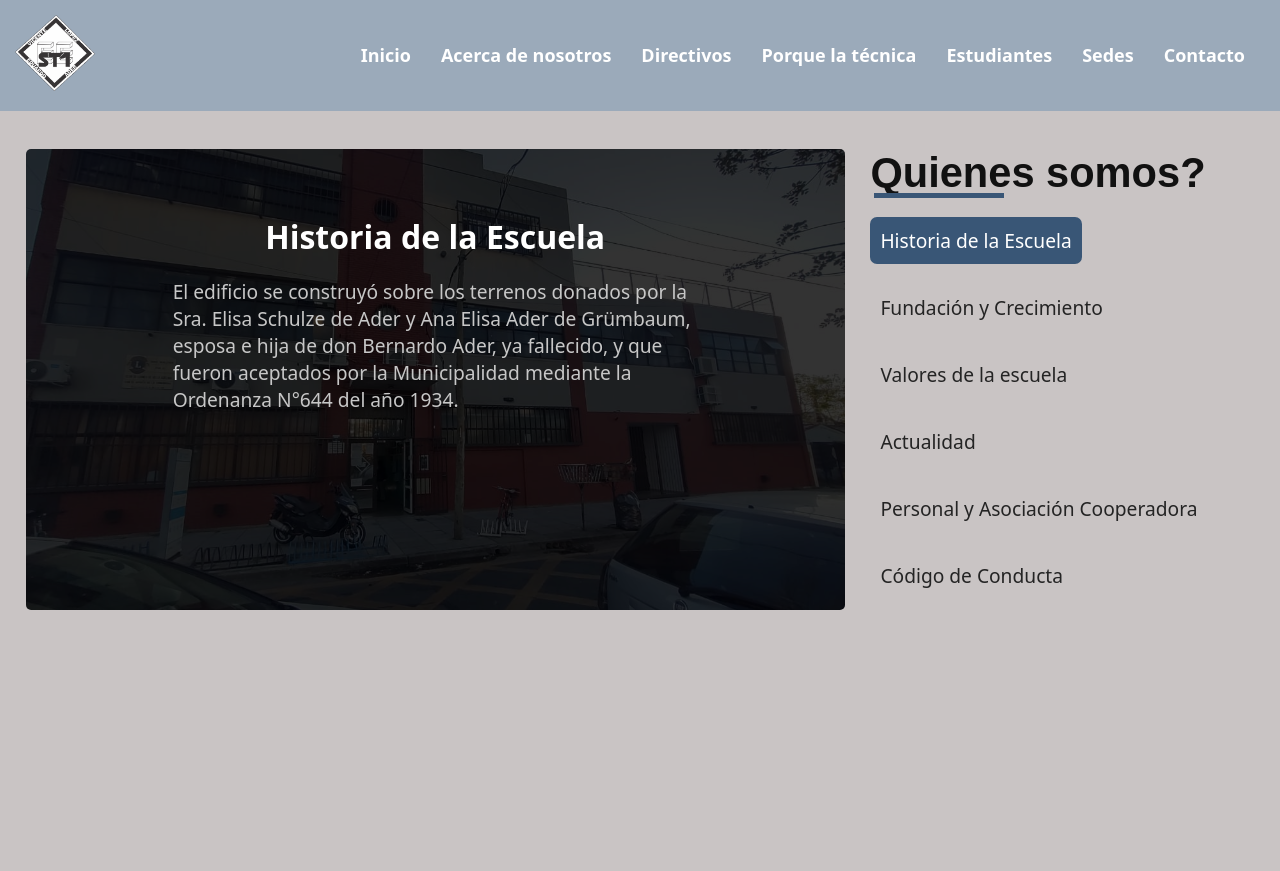
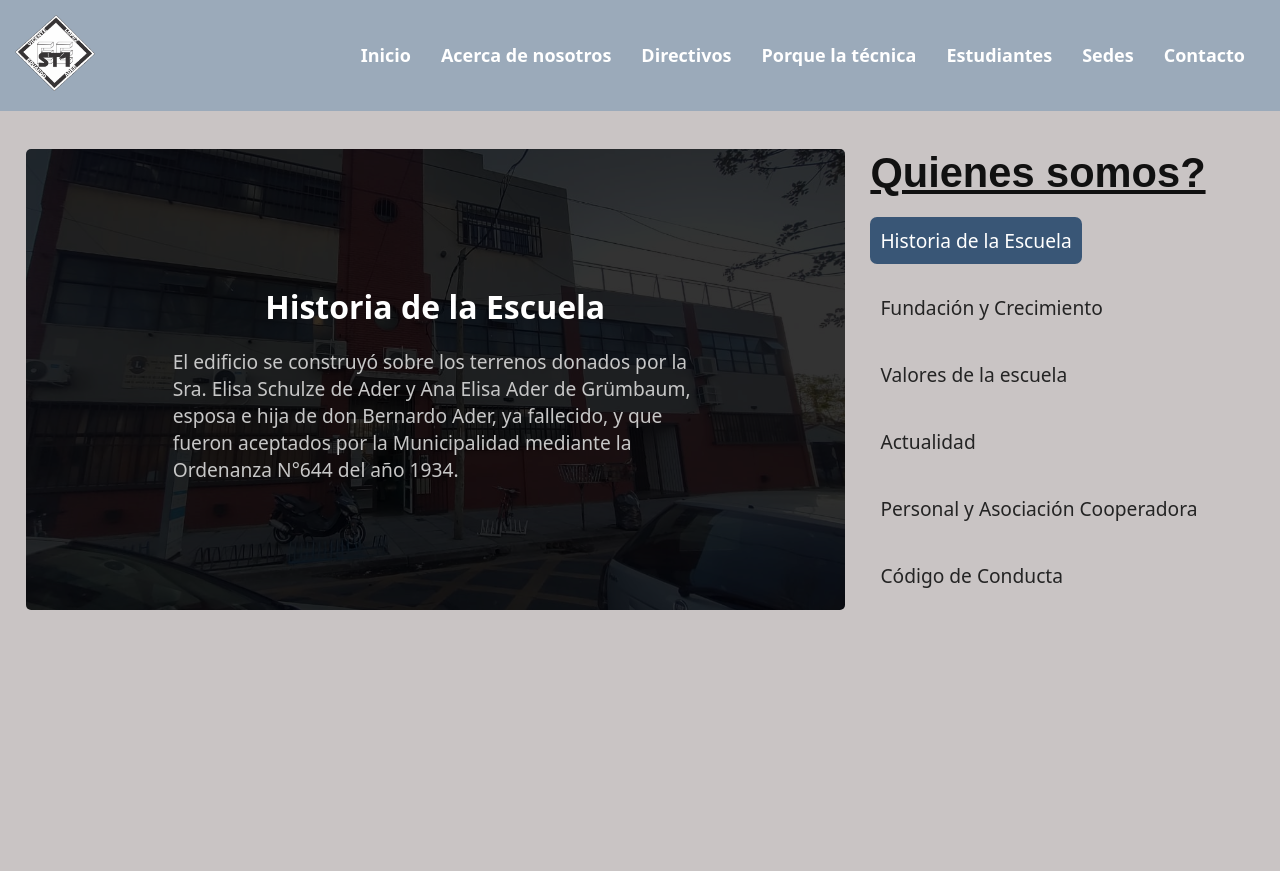
Before and after one commit to Exaedro/web_institucional, a PHP site: page /sobre_nosotros.php in a window 1280 px wide. Run offline with PHP 8.4, Linux system fonts and the light colour scheme; some libraries are stand-ins or nearby versions.

Commit message:
Cambios en la seccion sobre nostros

```diff
--- a/css/style_nosotro.css
+++ b/css/style_nosotro.css
@@ -4,9 +4,17 @@
     box-sizing: border-box;
 
 }
-body{
-    overflow-x: hidden;
+
+html {
+    width: 50vw !important;
+
 }
+
+body {
+    width: 100vw;
+
+}
+
 #sobre_nosotros {
     padding-top: 3%;
     height: auto;
@@ -30,7 +38,7 @@ body{
     width: 80%;
     height: auto;
     position: absolute;
-    top: 10%;
+    top: 25%;
     left: 10%;
     display: flex;
     justify-content: center;
@@ -76,21 +82,10 @@ body{
     position: relative;
     font-size: 2.6em;
     font-family: Arial, Helvetica, sans-serif;
+    text-decoration: underline;
 }
 
-#sobre_nosotros #cont_text h2::before {
-    content: '';
-    position: absolute;
-    left: 4px;
-    top: 44px;
-    height: 5px;
-    width: 50px;
-    background-color: #395676;
-    padding-left: 80px;
 
-    color: #000;
-    z-index: 100;
-}
 
 #sobre_nosotros #cont_text #cont_items {
     display: flex;
@@ -197,3 +237,25 @@ body{
     }
 
 }
+/* Estilo del scrollbar */
+::-webkit-scrollbar {
+    width: 12px;  /* Ancho del scrollbar */
+}
+
+/* Estilo de la pista del scrollbar */
+::-webkit-scrollbar-track {
+    background: #f0f0f0;  /* Color claro de la pista */
+    border-radius: 10px;  /* Bordes redondeados */
+}
+
+/* Estilo del thumb (la parte que se mueve) */
+::-webkit-scrollbar-thumb {
+    background-color: #cccccc;  /* Color claro del thumb */
+    border-radius: 10px;  /* Bordes redondeados */
+    border: 3px solid #f0f0f0;  /* Borde para darle más espacio y apariencia suave */
+}
+
+/* Hover en el thumb */
+::-webkit-scrollbar-thumb:hover {
+    background-color: #b0b0b0;  /* Color más oscuro al pasar el mouse */
+}
```
Also changed, not shown: other parts of css/style_nosotro.css (+68 -25 lines).
